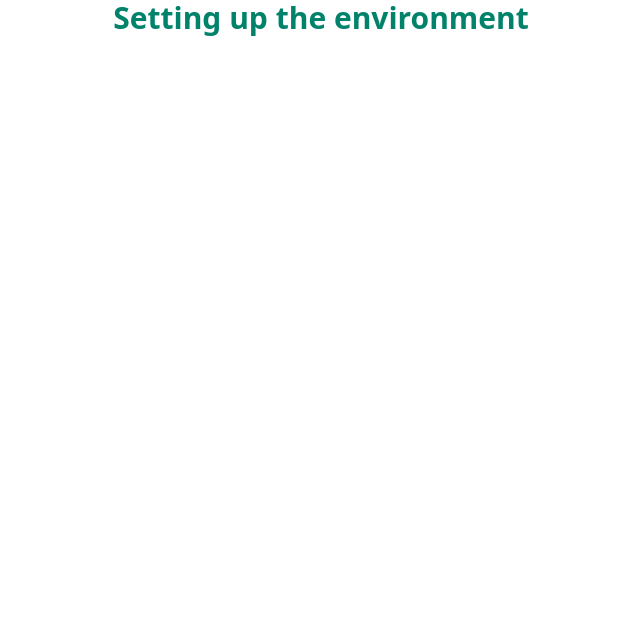
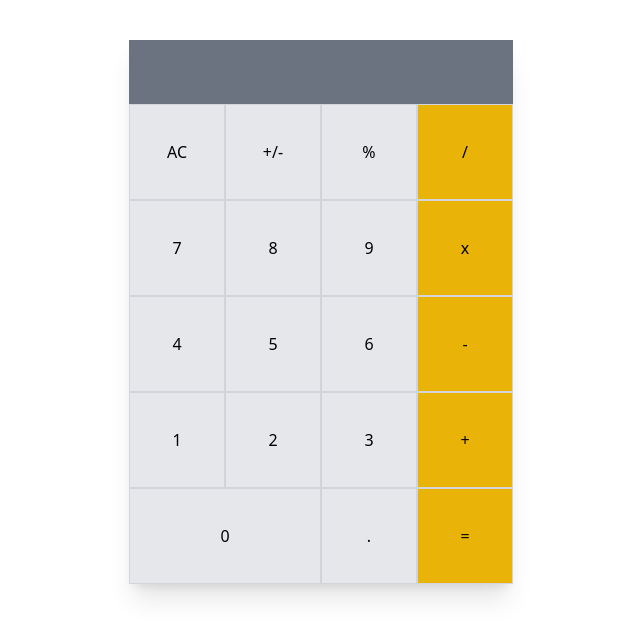
Before and after one commit to arjorb/calculator-app, a JavaScript app: page / in a window 1280 px wide. Shown: the top 638 px of the page, without its empty margins (319-959 px from the left). Built offline with nearby package versions, Linux system fonts and the light colour scheme.

Commit message:
donw making the Ui of the calculator

```diff
--- a/src/App.js
+++ b/src/App.js
@@ -1,5 +1,11 @@
+import Calculator from './Calculator';
+
 const App = () => {
-  return <h1 className='text-3xl text-[#01826a] font-bold flex justify-center'>Setting up the environment</h1>;
+  return (
+    <div className='flex justify-center'>
+      <Calculator />
+    </div>
+  );
 };
 
 export default App;
--- /dev/null
+++ b/src/Calculator.js
@@ -0,0 +1,39 @@
+const Calculator = () => {
+  return (
+    <div className='mt-10 w-96 shadow-xl'>
+      <div className='h-16 bg-gray-500'></div>
+
+      <div>
+        <button className='w-24 h-24 bg-gray-200 border border-gray-300'>AC</button>
+        <button className='w-24 h-24 bg-gray-200 border border-gray-300'>+/-</button>
+        <button className='w-24 h-24 bg-gray-200 border border-gray-300'>%</button>
+        <button className='w-24 h-24 bg-yellow-500 border border-gray-300'>/</button>
+      </div>
+      <div>
+        <button className='w-24 h-24 bg-gray-200 border border-gray-300'>7</button>
+        <button className='w-24 h-24 bg-gray-200 border border-gray-300'>8</button>
+        <button className='w-24 h-24 bg-gray-200 border border-gray-300'>9</button>
+        <button className='w-24 h-24 bg-yellow-500 border border-gray-300'>x</button>
+      </div>
+      <div>
+        <button className='w-24 h-24 bg-gray-200 border border-gray-300'>4</button>
+        <button className='w-24 h-24 bg-gray-200 border border-gray-300'>5</button>
+        <button className='w-24 h-24 bg-gray-200 border border-gray-300'>6</button>
+        <button className='w-24 h-24 bg-yellow-500 border border-gray-300'>-</button>
+      </div>
+      <div>
+        <button className='w-24 h-24 bg-gray-200 border border-gray-300'>1</button>
+        <button className='w-24 h-24 bg-gray-200 border border-gray-300'>2</button>
+        <button className='w-24 h-24 bg-gray-200 border border-gray-300'>3</button>
+        <button className='w-24 h-24 bg-yellow-500 border border-gray-300'>+</button>
+      </div>
+      <div>
+        <button className=' w-48 h-24 bg-gray-200 border border-gray-300'>0</button>
+        <button className='w-24 h-24 bg-gray-200 border border-gray-300'>.</button>
+        <button className='w-24 h-24 bg-yellow-500 border border-gray-300'>=</button>
+      </div>
+    </div>
+  );
+};
+
+export default Calculator;
```
